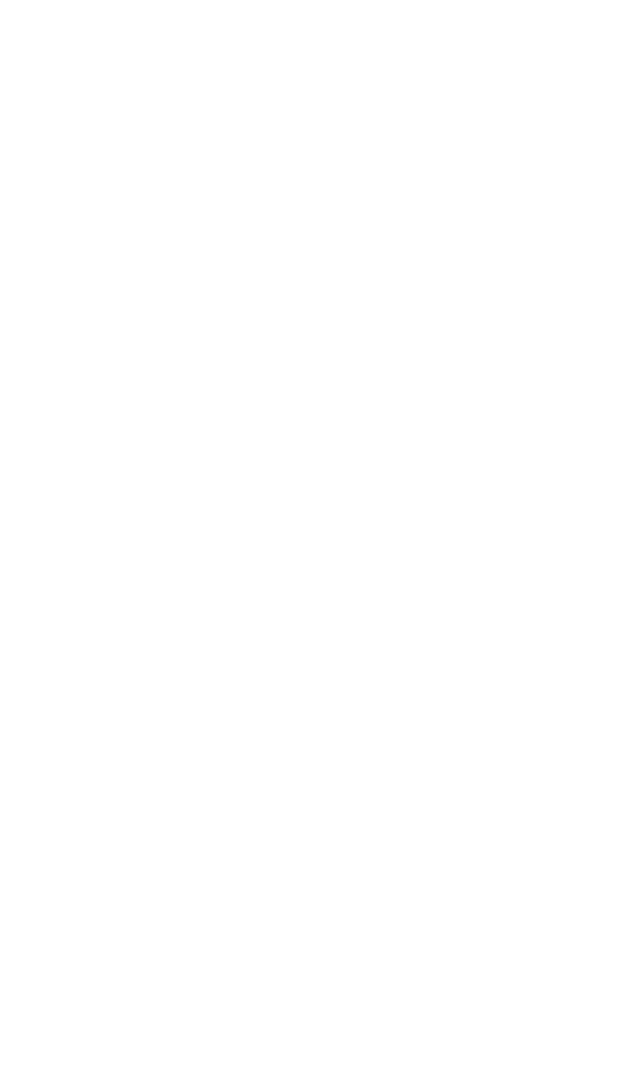
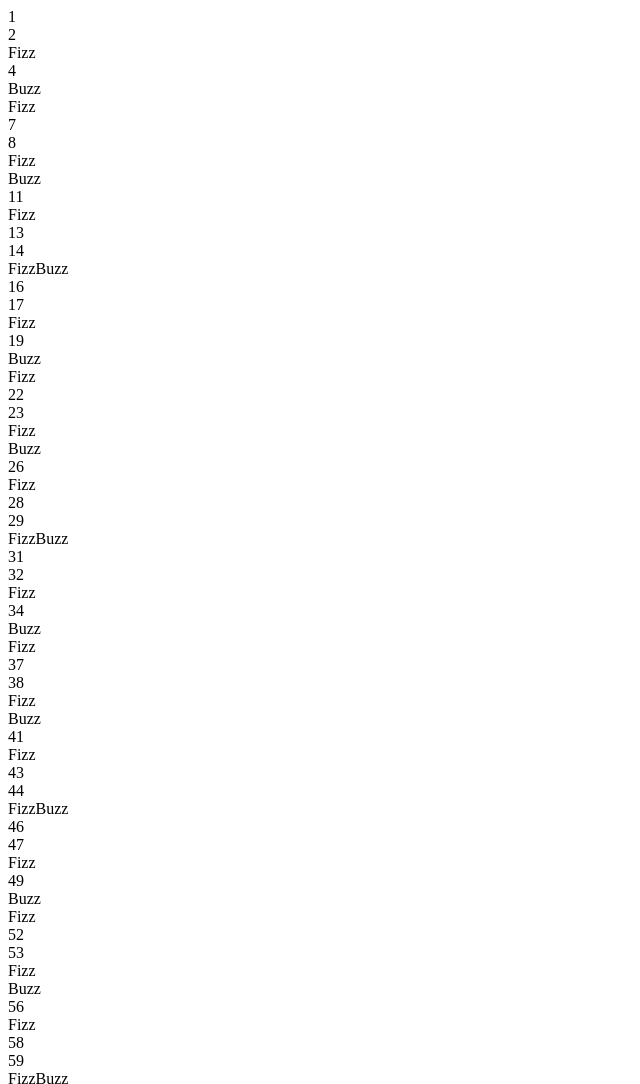
Before and after one commit to GiuliaSetti/js-fizzbuzz, a plain HTML site: page index.html in a window 1280 px wide. Shown: the top 1084 px of the page, without its empty margins (0-640 px from the left). Before the commit the page ends 800 px from the top, so only its background shows below. Drawn offline with Linux system fonts and the light colour scheme.

Commit message:
js: fizz, buzz, fizzbuzz

```diff
--- a/index.html
+++ b/index.html
@@ -8,6 +8,10 @@
 </head>
 <body>
 
+    <div id="container">
+
+    </div>
+
     <!-- js -->
     <script type="text/javascript" src="js/script.js"></script>
 
--- a/js/script.js
+++ b/js/script.js
@@ -24,3 +24,57 @@
     :ALTRIMENTI in console si mostrerà i.
 
 */
+
+
+
+let containerEl = document.getElementById("container")
+
+for (let i = 1; i <= 100; i++){
+
+    // creo elemento tag div
+
+    let newEl = document.createElement("div");
+
+    // div figlio di div container
+
+    containerEl.append(newEl);
+
+
+    // inizio if
+
+    if (i % 3 == 0 && i % 5 == 0){
+
+        // se divisibile per 3 e 5 - FIZZBUZZ
+
+        console.log(i + " divisibili per 3 e 5");
+
+        newEl.innerHTML = "FizzBuzz";
+
+    } else if (i % 3 == 0){
+
+        // divisibile per 3 - FIZZ
+
+        console.log(i + " divisibili per 3");
+
+        newEl.innerHTML = "Fizz";
+
+    } else if (i % 5 == 0){
+
+
+        // divisibile per 5 - BUZZ
+
+        console.log(i + " divisibili per 5");
+
+        newEl.innerHTML = "Buzz";
+
+    } else {
+
+        // il resto dei numeri
+
+        console.log(i);
+
+        newEl.innerHTML = i;
+
+    }
+
+}
```
